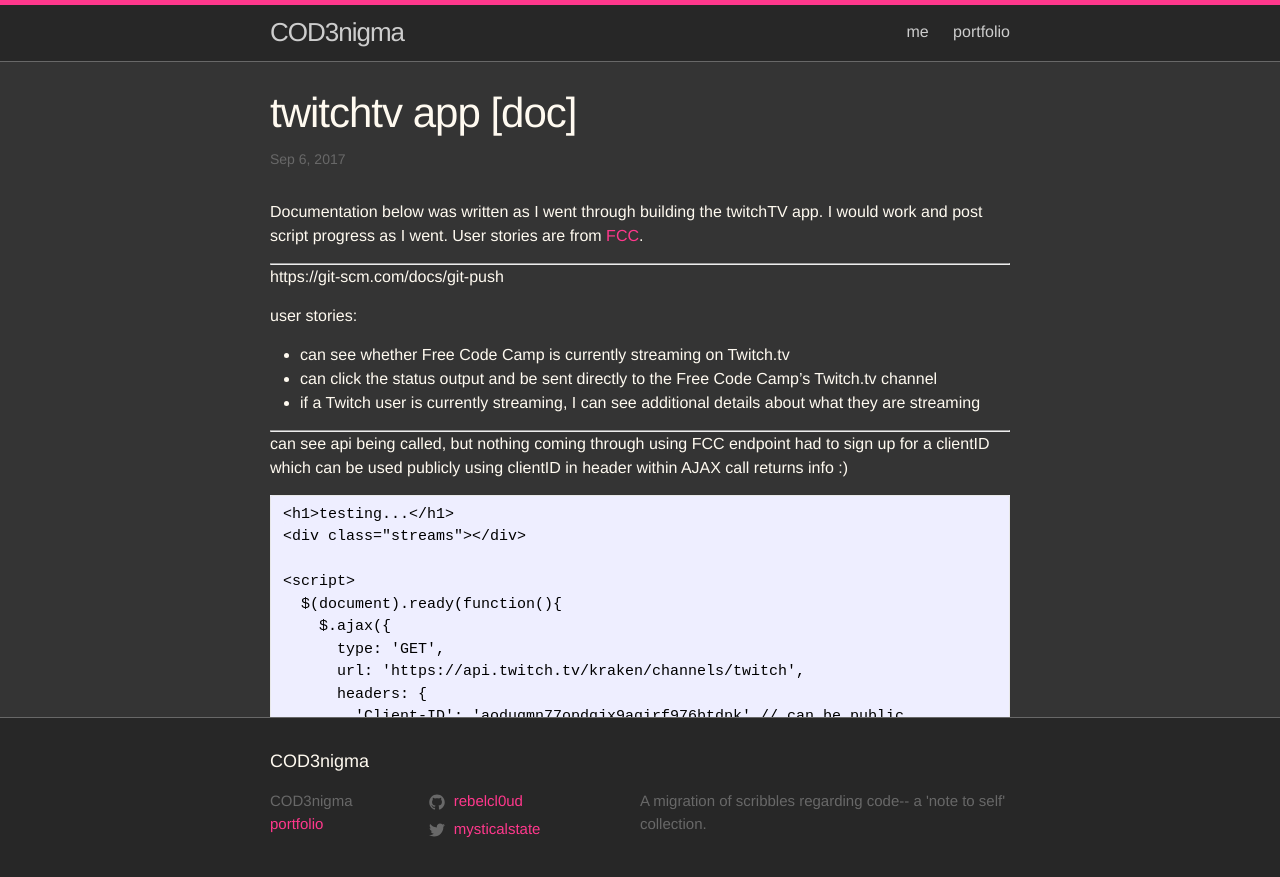
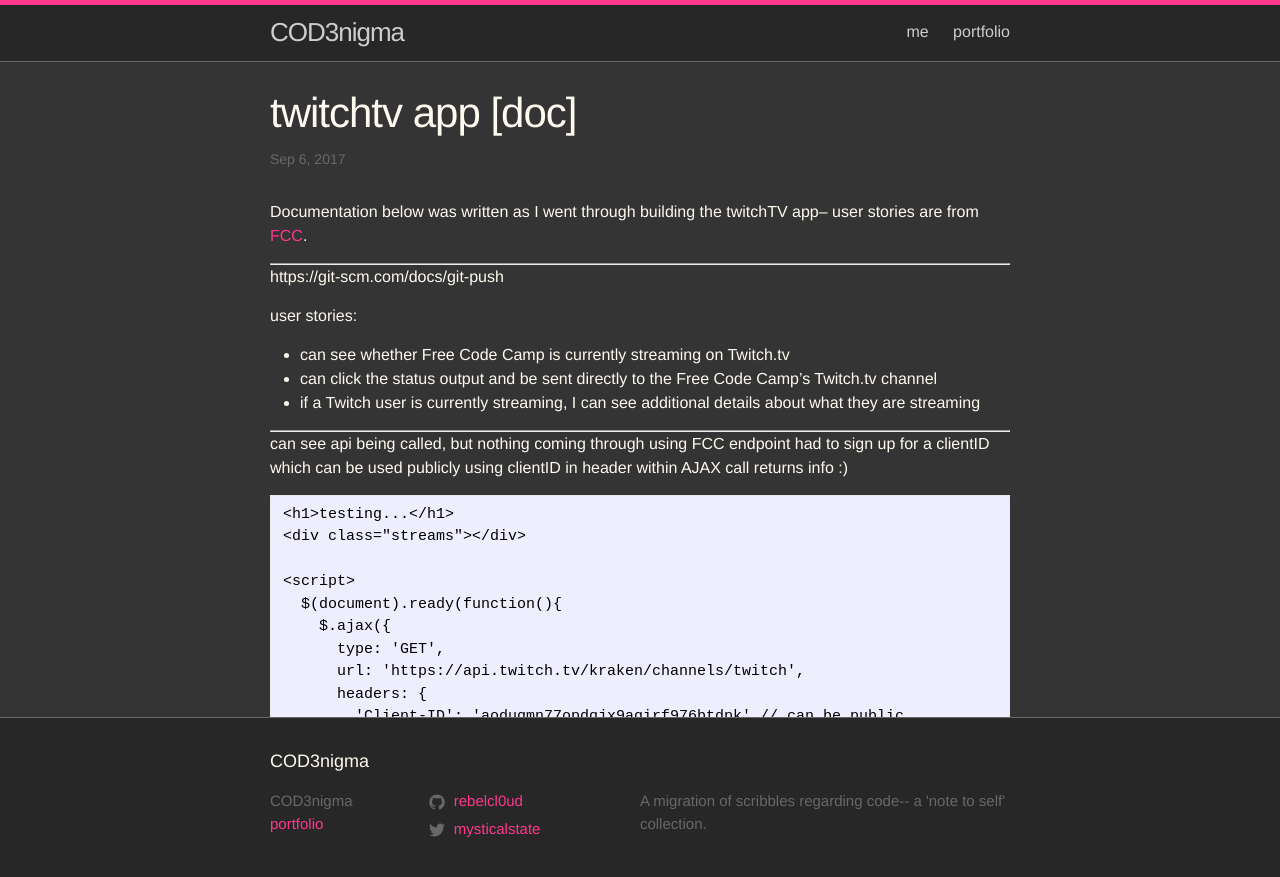
Before and after one commit to rebelcl0ud/blog, a Jekyll site: the page built from _posts/2017-09-06-[12]-twitchtv.markdown, in a window 1280 px wide and 900 px high. Shown: the top 877 px of the window. Built offline with Jekyll 4.4.1, drawn with Linux system fonts in a browser that asks for light colours.

```diff
--- a/_posts/2017-07-02-[08]-quotemachine.markdown
+++ b/_posts/2017-07-02-[08]-quotemachine.markdown
@@ -1,6 +1,6 @@
 ---
 layout: post
-title:  quote machine [doc]
+title:  "quote machine [doc]"
 date:   2017-07-02
 categories: javascript, fcc
 ---
--- a/_posts/2017-07-20-[09]-forismatic-api.markdown
+++ b/_posts/2017-07-20-[09]-forismatic-api.markdown
@@ -1,6 +1,6 @@
 ---
 layout: post
-title:  forismatic api [doc]
+title:  "forismatic api [doc]"
 date:   2017-07-20
 categories: javascript, fcc
 ---
--- a/_posts/2017-07-27-[10]-weatherapp.markdown
+++ b/_posts/2017-07-27-[10]-weatherapp.markdown
@@ -1,6 +1,6 @@
 ---
 layout: post
-title:  weather app [doc]
+title:  "weather app [doc]"
 date:   2017-07-27
 categories: javascript, fcc
 ---
--- a/_posts/2017-08-23-[11]-wikiviewer.markdown
+++ b/_posts/2017-08-23-[11]-wikiviewer.markdown
@@ -1,11 +1,11 @@
 ---
 layout: post
-title:  wiki viewer app [doc]
+title:  "wiki viewer app [doc]"
 date:   2017-08-23
 categories: javascript, fcc
 ---
 
-Documentation below was written as I went through building the wikiviewer app. I would work and post script progress as I went. User stories are from [FCC](https://freecodecamp.org).
+Documentation below was written as I went through building the wikiviewer app-- user stories are from [FCC](https://freecodecamp.org).
 
 - - -
 
--- a/_posts/2017-09-06-[12]-twitchtv.markdown
+++ b/_posts/2017-09-06-[12]-twitchtv.markdown
@@ -1,11 +1,11 @@
 ---
 layout: post
-title:  twitchtv app [doc]
+title:  "twitchtv app [doc]"
 date:   2017-09-06
 categories: javascript, fcc
 ---
 
-Documentation below was written as I went through building the twitchTV app. I would work and post script progress as I went. User stories are from [FCC](https://freecodecamp.org).
+Documentation below was written as I went through building the twitchTV app-- user stories are from [FCC](https://freecodecamp.org).
 
 - - -
 
--- a/_posts/2018-01-12-[17]-jekyll-serve-woes.markdown
+++ b/_posts/2018-01-12-[17]-jekyll-serve-woes.markdown
@@ -1,6 +1,6 @@
 ---
 layout: post
-title:  Jekyll Serve Woes
+title:  "Jekyll Serve Woes"
 date:   2018-01-12
 categories: jekyll
 ---
```
